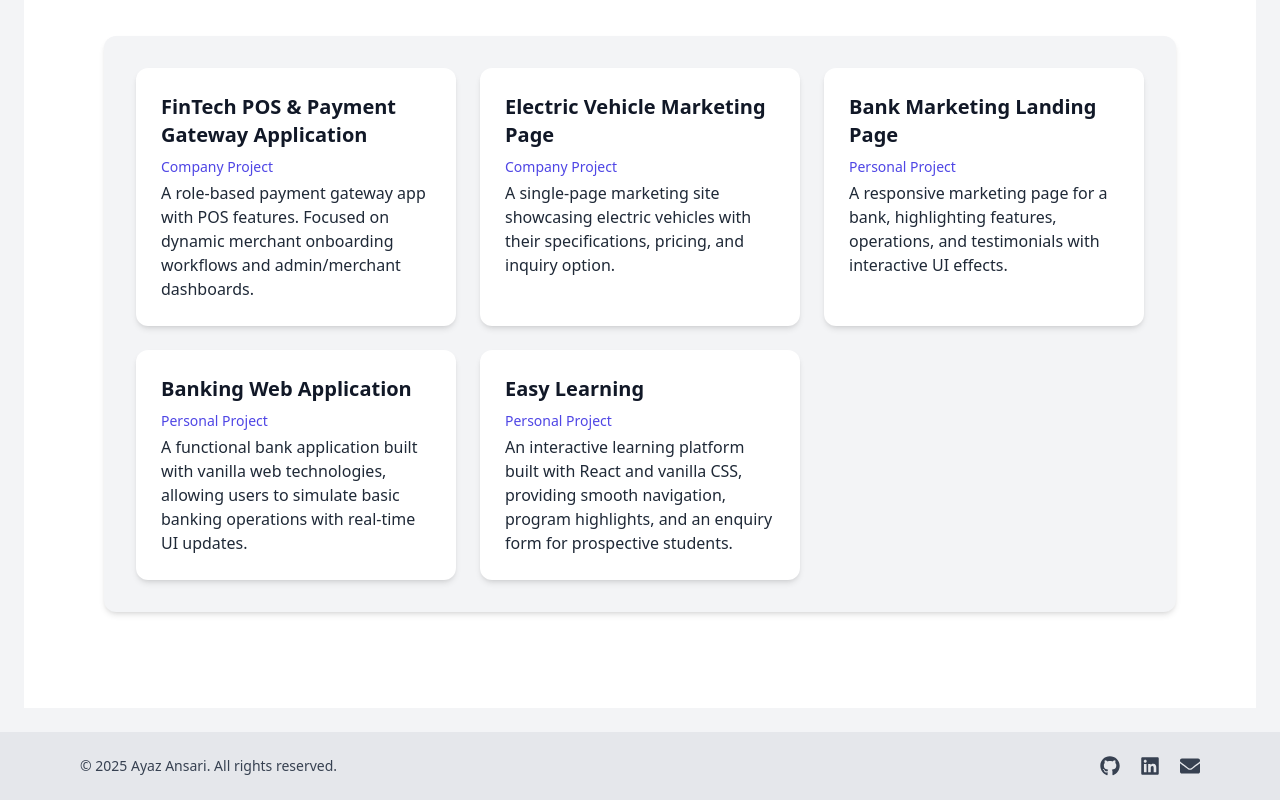
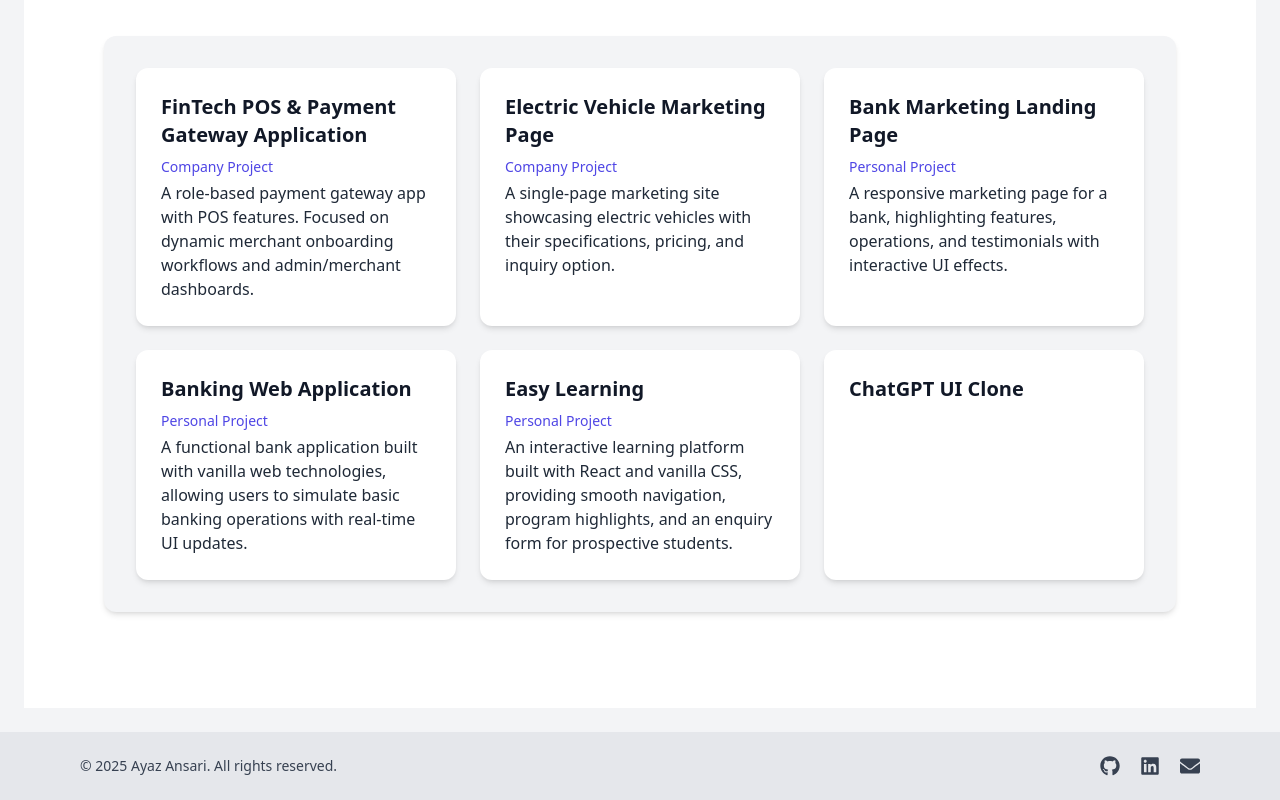
Before and after one commit to Ayazsa/My-portfolio, a React (Vite) app: page / in a window 1280 px wide. Shown: the part 1866-2666 px from the top of the page. Built offline with nearby package versions, Linux system fonts and the light colour scheme.

Commit message:
Add ChatGPT UI Clone project to projects list

```diff
--- a/src/data/projectList.js
+++ b/src/data/projectList.js
@@ -121,6 +121,29 @@ export const projectList = [
       ],
     },
   },
+  {
+    title: "ChatGPT UI Clone",
+    tech: "React, Tailwind CSS",
+    challenges:
+      "Managing dynamic sidebar toggling, handling message state cleanly, and ensuring responsive behavior for mobile devices.",
+    modal: {
+      overview:
+        "A functional ChatGPT-inspired UI with a sidebar for chat history and a main chat interface. Built for replicating the intuitive and modern feel of AI-based chat apps.",
+      roles: [
+        "User can toggle sidebar using hamburger menu",
+        "Start a new chat or continue existing chats",
+        "Delete or archive chats from the header",
+      ],
+      features: [
+        "Sidebar with chat history",
+        "Hamburger menu for toggling sidebar",
+        "Header options: ChatGPT button, Upgrade button, 3-dot vertical menu (delete/archive)",
+        "Chat window with fallback UI when no chat is active",
+        "Input box for entering messages",
+        "Responsive and clean Tailwind CSS layout",
+      ],
+    },
+  },
 
   // Add other projects here
 ];
```
